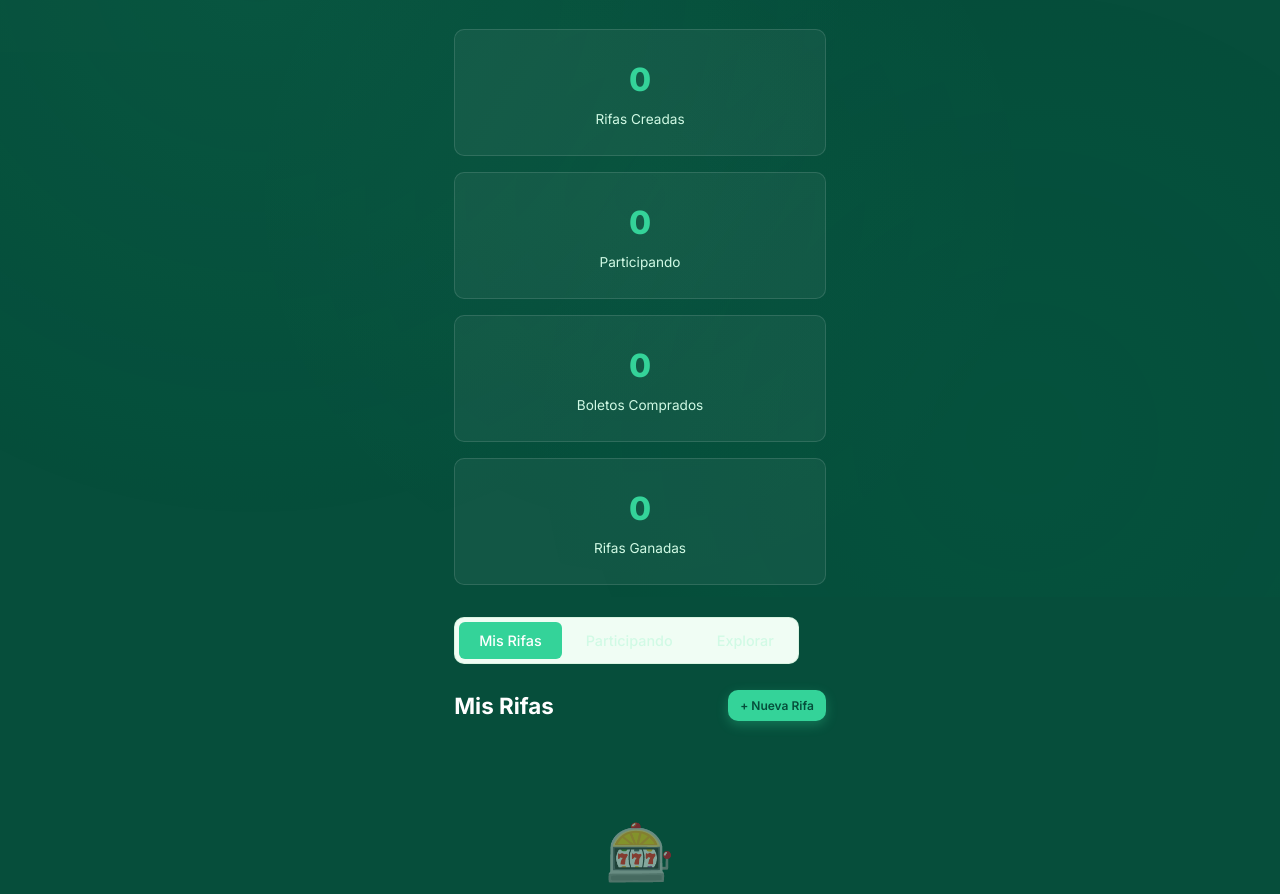
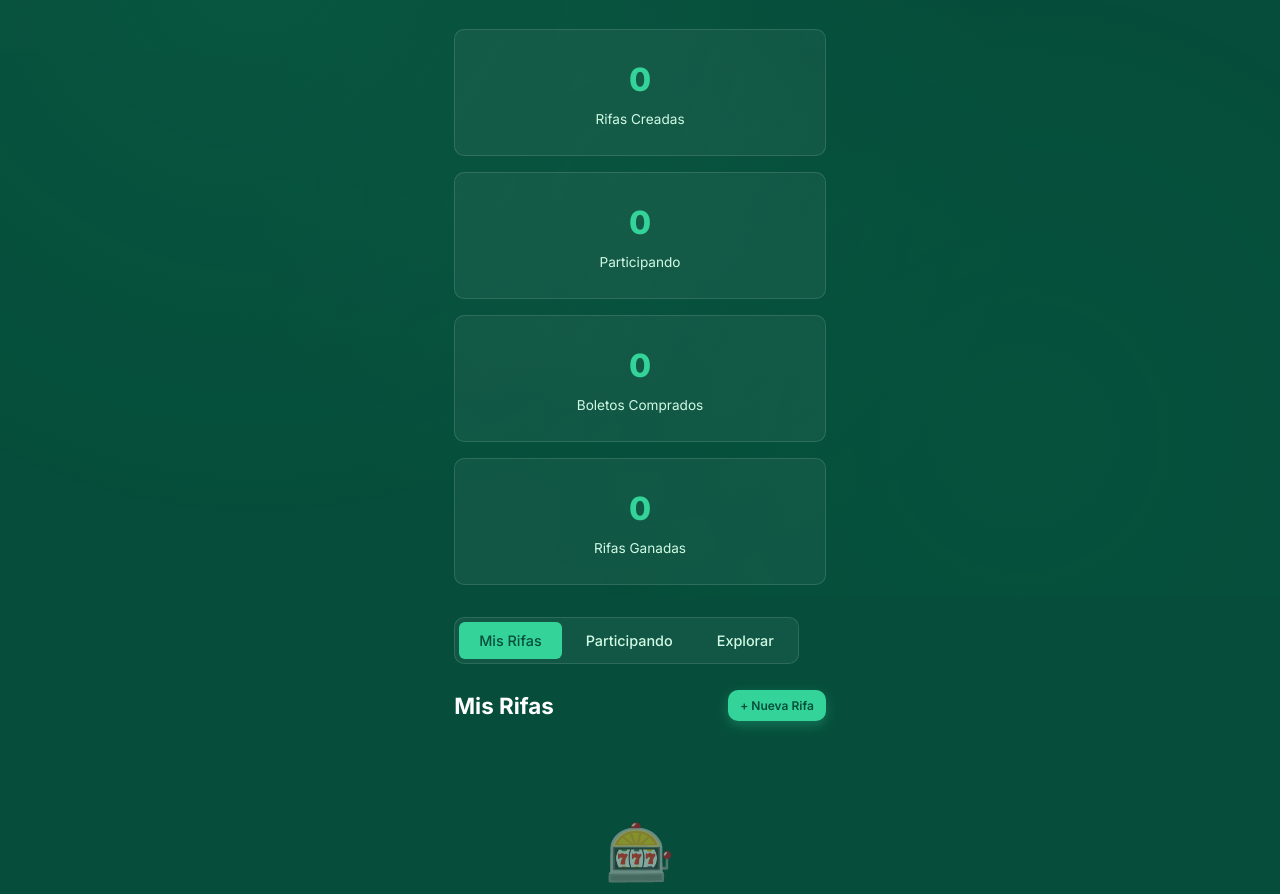
Before and after one commit to max8132134-tech/Rifablitz, a website: page dashboard.html in a window 1280 px wide. Shown: the part 203-1097 px from the top of the page. Drawn offline with Linux system fonts and the light colour scheme; no server answers; sample sign-in values are in the browser's storage.

Commit message:
Add files via upload

```diff
--- a/css/styles.css
+++ b/css/styles.css
@@ -1153,10 +1153,10 @@ select.form-control {
     display: flex;
     gap: 4px;
     margin-bottom: 24px;
-    background: #f0fdf4;
+    background: rgba(255, 255, 255, 0.05);
     padding: 4px;
     border-radius: var(--radius-md);
-    border: 1px solid rgba(22, 163, 74, 0.1);
+    border: 1px solid var(--border-main);
     width: fit-content;
 }
 
@@ -1174,10 +1174,8 @@ select.form-control {
 }
 
 .tab:hover {
-    color: var(--accent-1);
+    color: #fff;
+    background: rgba(255, 255, 255, 0.05);
 }
 
-.tab.active {
-    background: var(--accent-1);
-    color: #fff;
-}
+.tab.active { background: var(--accent-1); color: #064e3b; }
```
